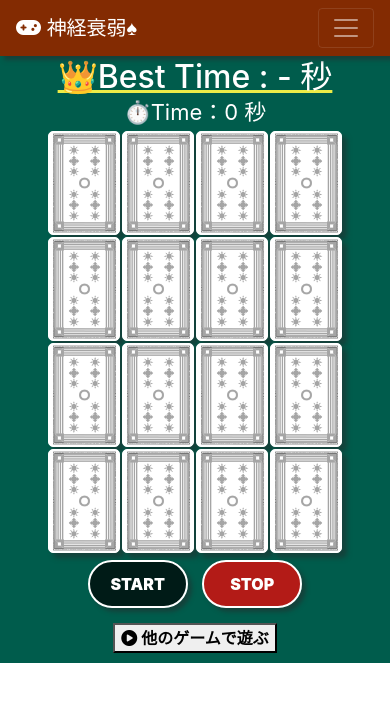
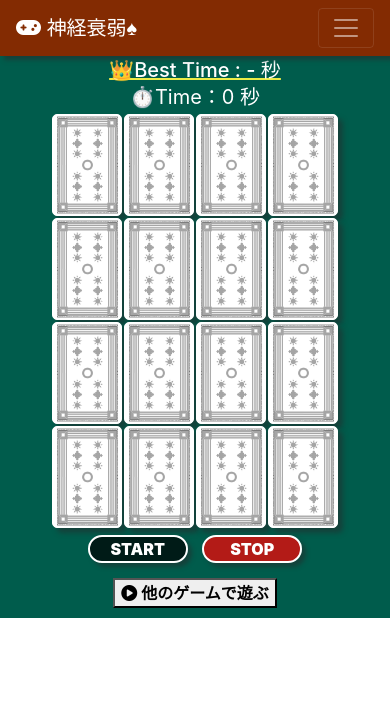
Before and after one commit to Aki321/ftmgames, a PHP site: page / in a window 390 px wide. Shown: the top 702 px of the page. Run offline with PHP 8.4, Linux system fonts and the light colour scheme; some libraries are stand-ins or nearby versions.

Commit message:
Modify responsive

```diff
--- a/games/flipcard/css/style.css
+++ b/games/flipcard/css/style.css
@@ -28,6 +28,13 @@ main .container {
   padding-bottom: 10px;
 }
 
+main p {
+  text-align: center;
+  margin: 0;
+  font-size: 22px;
+  color: white;
+}
+
 h2 {
   margin-top: 0;
   text-align: center;
@@ -41,11 +48,13 @@ h2 {
           text-decoration-style: solid;
 }
 
-main p {
-  text-align: center;
-  margin: 0;
-  font-size: 22px;
-  color: white;
+@media (max-width: 500px) {
+  h2 {
+    font-size: 20px;
+  }
+  main p {
+    font-size: 20px;
+  }
 }
 
 table {
@@ -108,13 +117,27 @@ td.back {
   background-size: contain;
 }
 
+#stbtn, #spbtn {
+  display: block;
+  width: 100%;
+  height: 100%;
+  padding-top: 10px;
+  padding-bottom: 10px;
+  cursor: hand;
+  cursor: pointer;
+}
+
 @media (max-width: 450px) {
   td.back, td[class^="Front"] {
-    width: 72px;
-    height: 104px;
+    width: 70px;
+    height: 102px;
   }
   header .container-small {
     height: 40px;
+  }
+  #stbtn, #spbtn {
+    padding-top: 0;
+    padding-bottom: 0;
   }
 }
 
@@ -135,16 +158,6 @@ td.back {
   font-weight: 900;
 }
 
-#stbtn, #spbtn {
-  display: block;
-  width: 100%;
-  height: 100%;
-  padding-top: 10px;
-  padding-bottom: 10px;
-  cursor: hand;
-  cursor: pointer;
-}
-
 .redBtn {
   background-color: rgba(255, 0, 0, 0.7);
 }
--- a/games/flipcard/css/style.scss
+++ b/games/flipcard/css/style.scss
@@ -13,7 +13,6 @@ table{
   border-collapse: initial;
 }
 
-
 .headA {
   color: #fff;
 }
@@ -26,6 +25,13 @@ main {
     margin-left: auto;
     margin-right: auto;
     padding-bottom: 10px;
+  }
+
+  p {
+    text-align: center;
+    margin: 0;
+    font-size: 22px;
+    color: white;
   }
 }
 
@@ -40,14 +46,18 @@ h2 {
   text-decoration-style: solid;
 }
 
+@media (max-width: 500px) {
+  h2 {
+    font-size: 20px;
+  }
 
+  main {
+    p {
+      font-size: 20px;
+    }
+  }
+}
 
-main p {
-  text-align: center;
-  margin: 0;
-  font-size: 22px;
-  color: white;
-}
 
 table {
   margin-left: auto;
@@ -110,17 +120,33 @@ td {
   }
 }
 
+#stbtn, #spbtn {
+  display: block;
+  width: 100%;
+  height: 100%;
+  padding-top: 10px;
+  padding-bottom: 10px;
+  cursor: hand;
+  cursor: pointer;
+}
+
 @media (max-width: 450px) {
   td {
     &.back, &[class^="Front"] {
-      width: 72px;
-      height: 104px;
+      width: 70px;
+      height: 102px;
     }
   }
 
   header .container-small {
     height: 40px;
   }
+
+  #stbtn, #spbtn {
+    padding-top: 0;
+    padding-bottom: 0;
+  }
+
 }
 
 #ctrl {
@@ -139,15 +165,7 @@ td {
   font-weight: 900;
 }
 
-#stbtn, #spbtn {
-  display: block;
-  width: 100%;
-  height: 100%;
-  padding-top: 10px;
-  padding-bottom: 10px;
-  cursor: hand;
-  cursor: pointer;
-}
+
 
 .redBtn {
   background-color: rgba(255, 0, 0, 0.7);
--- a/games/slidepuzzle/css/style.css
+++ b/games/slidepuzzle/css/style.css
@@ -22,10 +22,6 @@
 
 .navbar {
   background-color: #F25041;
-}
-
-.headA {
-  color: #fff;
 }
 
 #info_time {
--- a/games/slidepuzzle/css/style.scss
+++ b/games/slidepuzzle/css/style.scss
@@ -24,9 +24,6 @@
   background-color: #F25041;
 }
 
-.headA {
-  color: #fff;
-}
 
 #info_time {
   width: 100%;
```
Also changed, not shown: 2 other files.
